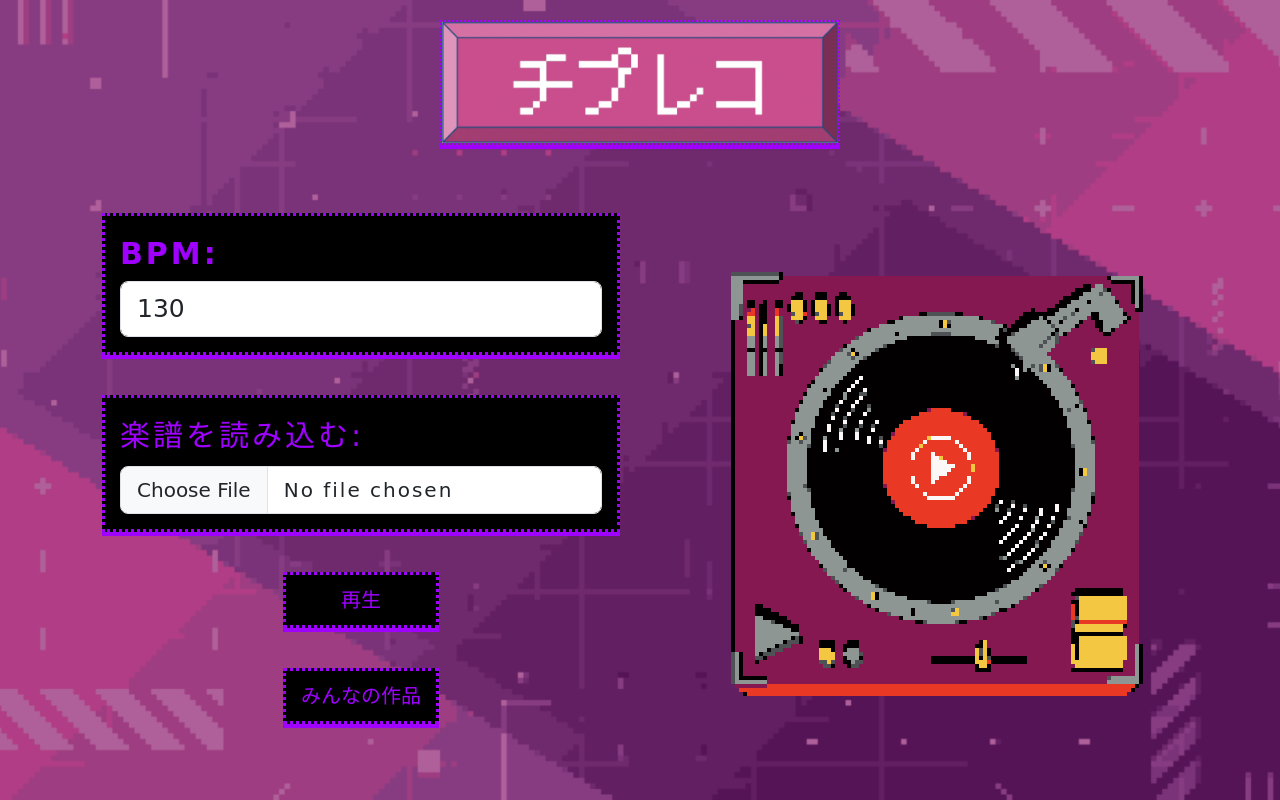
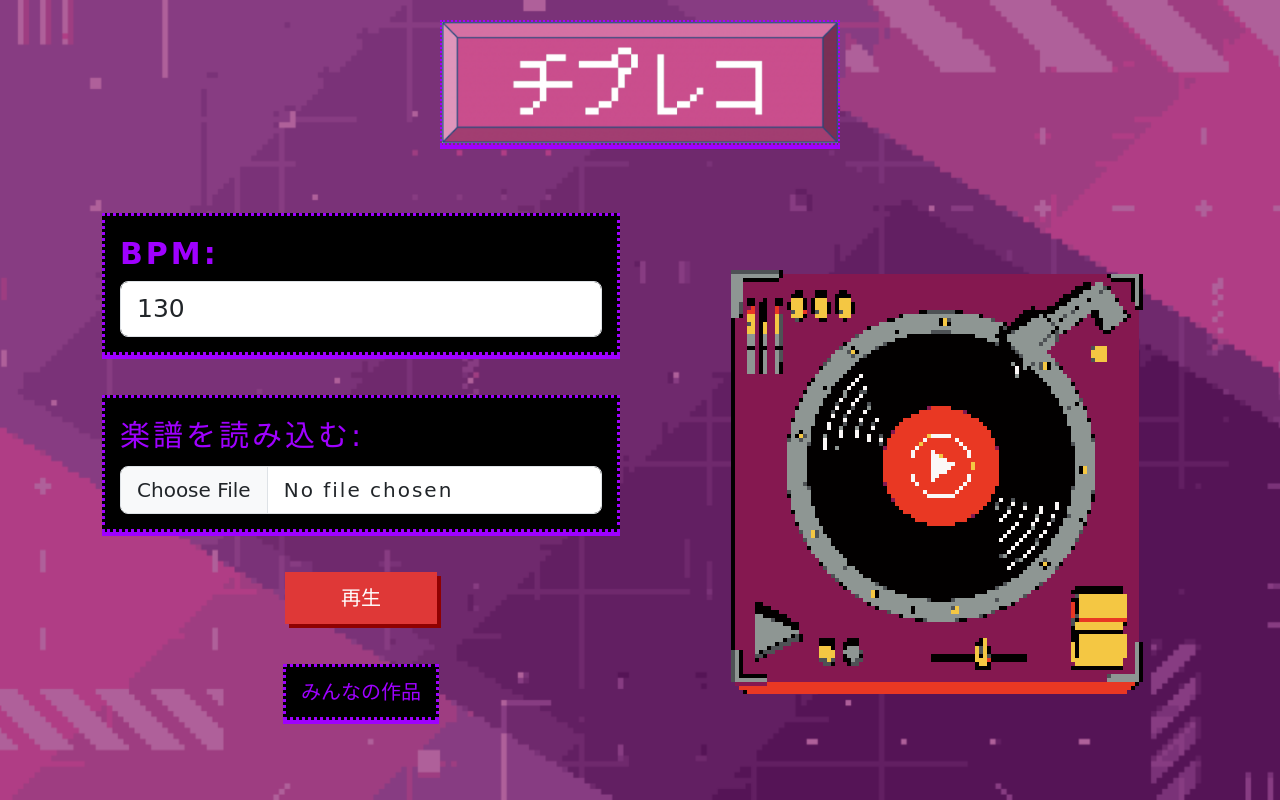
Before and after one commit to tacho-bana/OC2024-06, a Flask app: page / in a window 1280 px wide. Run offline with Flask 3, Linux system fonts and the light colour scheme; some web fonts are replaced.

Commit message:
再生ボタンのデザインを変更

```diff
--- a/flaskr/static/style.css
+++ b/flaskr/static/style.css
@@ -136,13 +136,13 @@ body {
 .reproduction-button {
     padding: 10px 55px;
     margin-bottom: 40px;
-    background-color: black;
-    color: rgb(159, 0, 255);
+    background-color: rgb(223, 56, 55);
+    color: #fff;
     font-size: 20px;
-    border-width: 3px;
-    border-color: rgb(159, 0, 255);
-    border-style: dotted;
-    box-shadow: 0px 4px 0 rgb(159, 0, 255);
+    border-width: 1px;
+    border-style: solid;
+    border-color: rgb(223, 56, 55);
+    box-shadow: 4px 4px 0 rgb(143, 1, 1);
     cursor: pointer;
 }
 
```
